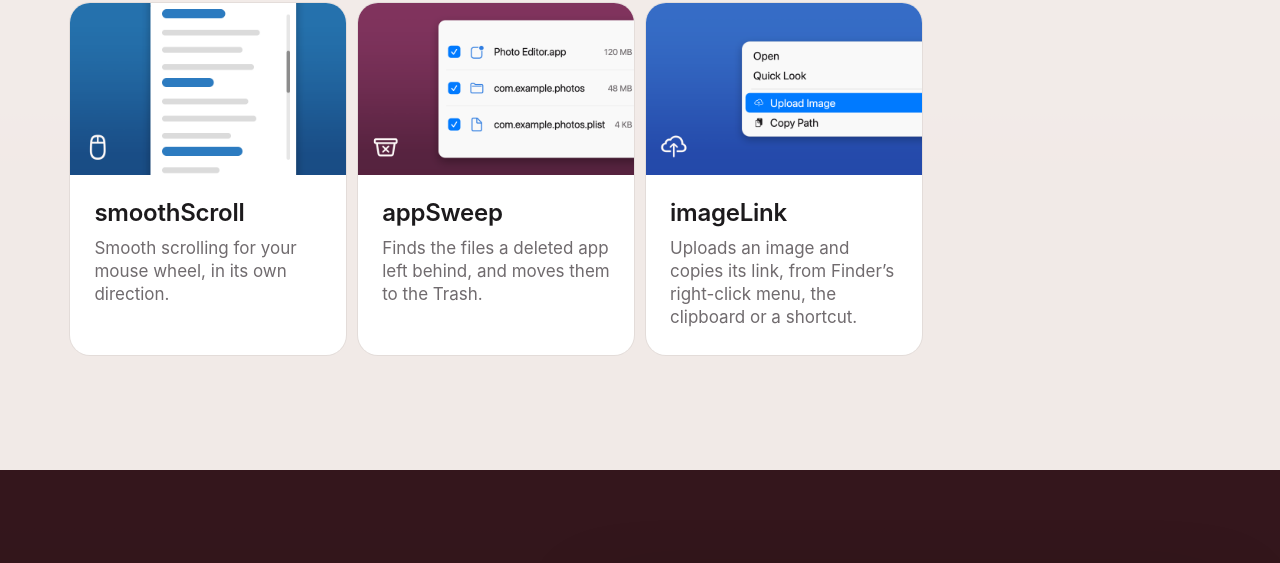
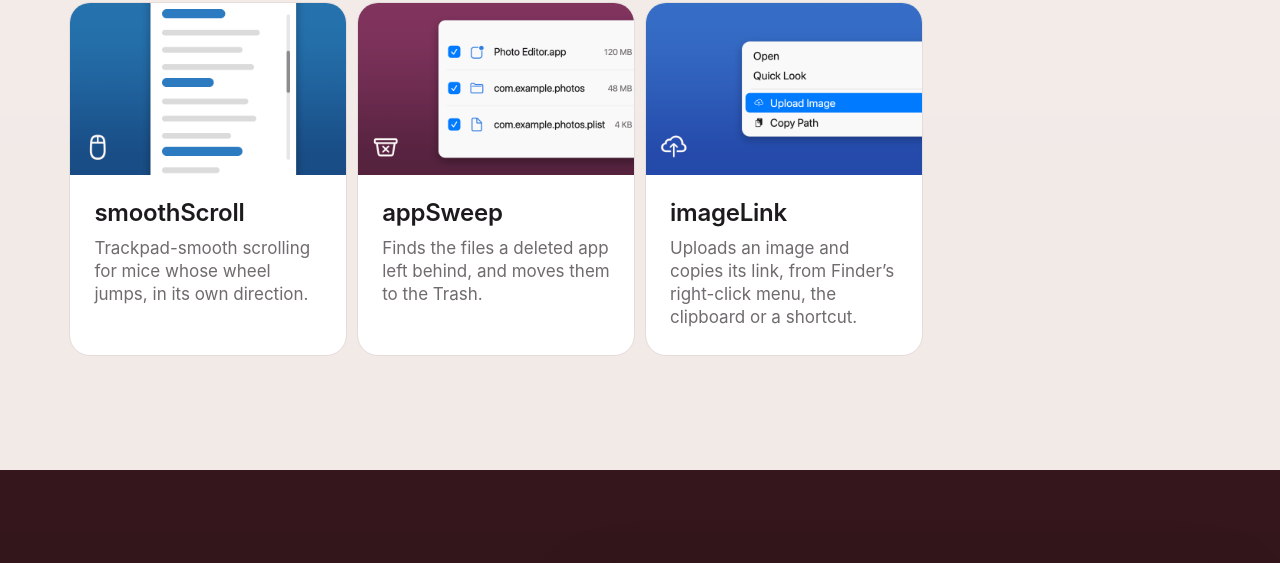
Before and after one commit to microbians/microtools, a plain HTML site: page index.html in a window 1280 px wide. Shown: the part 2848-3411 px from the top of the page. Drawn offline with Linux system fonts and the light colour scheme.

Commit message:
Landing: smoothScroll is for mice whose wheel jumps

```diff
--- a/index.html
+++ b/index.html
@@ -245,7 +245,7 @@
       <a class="plugin-card" href="#autoMount"><img src="catalog/thumbs/autoMount.png" alt="" loading="lazy"><div><h3>autoMount</h3><p>Mounts your network disks and cloud servers at login, and again whenever they are back on the network.</p></div></a>
       <a class="plugin-card" href="#openPorts"><img src="catalog/thumbs/openPorts.png" alt="" loading="lazy"><div><h3>openPorts</h3><p>Lists the servers running on your Mac, with their ports, project and uptime, and stops them.</p></div></a>
       <a class="plugin-card" href="#focusDim"><img src="catalog/thumbs/focusDim.png" alt="" loading="lazy"><div><h3>focusDim</h3><p>Dims the windows behind the one you are working in.</p></div></a>
-      <a class="plugin-card" href="#smoothScroll"><img src="catalog/thumbs/smoothScroll.png" alt="" loading="lazy"><div><h3>smoothScroll</h3><p>Smooth scrolling for your mouse wheel, in its own direction.</p></div></a>
+      <a class="plugin-card" href="#smoothScroll"><img src="catalog/thumbs/smoothScroll.png" alt="" loading="lazy"><div><h3>smoothScroll</h3><p>Trackpad-smooth scrolling for mice whose wheel jumps, in its own direction.</p></div></a>
       <a class="plugin-card" href="#appSweep"><img src="catalog/thumbs/appSweep.png" alt="" loading="lazy"><div><h3>appSweep</h3><p>Finds the files a deleted app left behind, and moves them to the Trash.</p></div></a>
       <a class="plugin-card" href="#imageLink"><img src="catalog/thumbs/imageLink.png" alt="" loading="lazy"><div><h3>imageLink</h3><p>Uploads an image and copies its link, from Finder’s right-click menu, the clipboard or a shortcut.</p></div></a>
     </div>
```
Also changed, not shown: 1 other file.
